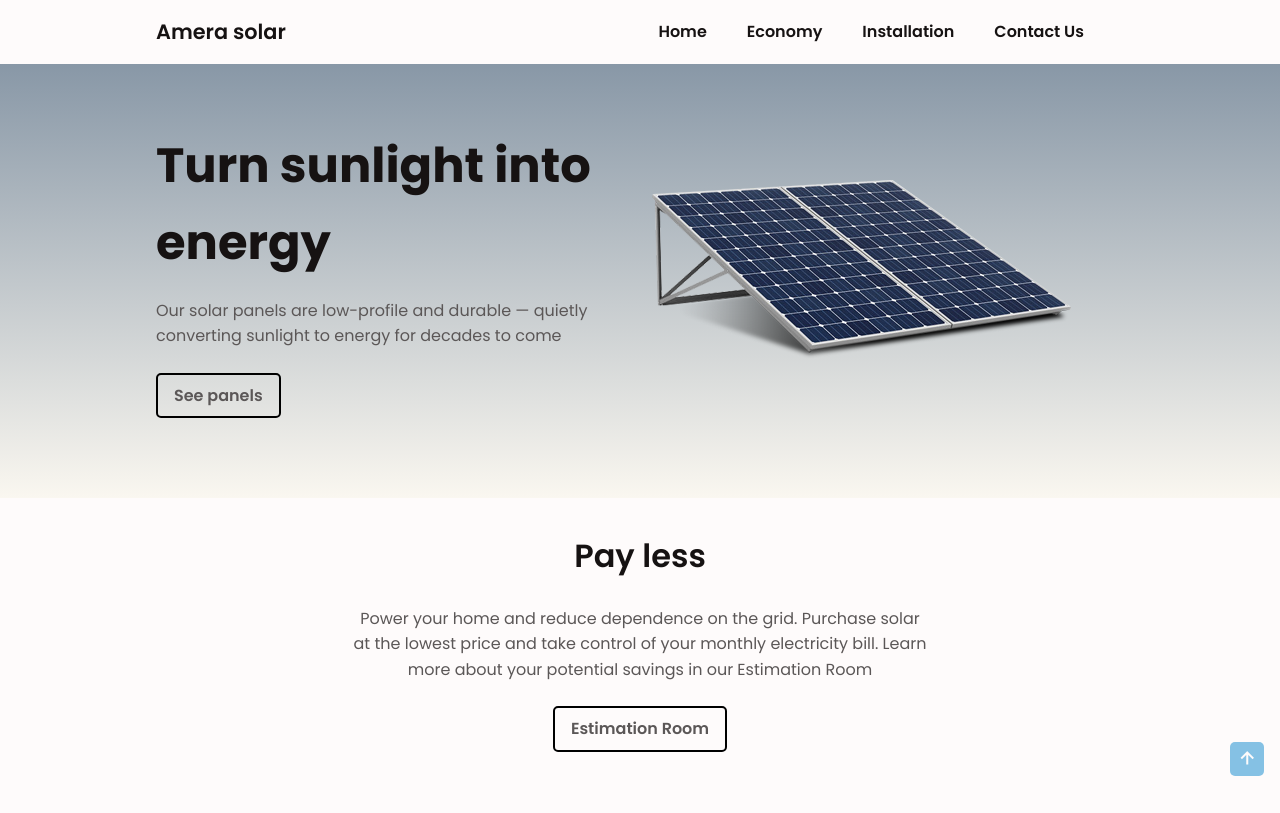
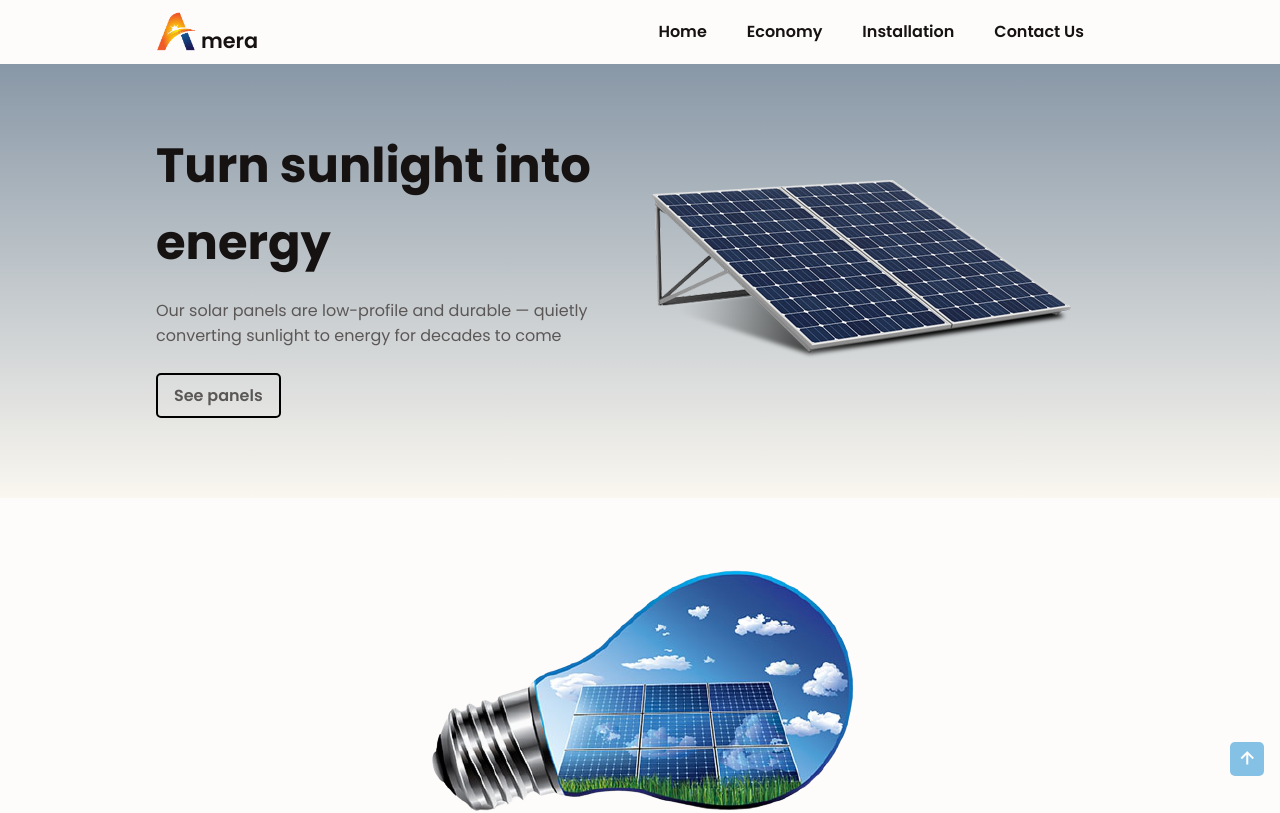
Before and after one commit to xivilai/Amera-solar, a plain HTML site: page index.html in a window 1280 px wide. Shown: the top 813 px of the page. Drawn offline with nearby package versions, Linux system fonts and the light colour scheme.

Commit message:
- Add company logo to header - switch image/text order in the economy section

```diff
--- a/css/style.scss
+++ b/css/style.scss
@@ -136,6 +136,20 @@ a {
   justify-content: space-between;
   align-items: center;
 }
+
+// Logo
+.logo__img {
+  width: 32px;
+  vertical-align: middle;
+}
+
+.logo__text {
+  vertical-align: bottom;
+  display: inline-block;
+  transform: translateY(5px);
+}
+
+
 
 @media screen and (max-width: 768px) {
     .nav__menu {
@@ -426,6 +440,12 @@ a {
   }
 
   // ====== Navigation =====
+
+  // Logo
+  .logo__img {
+    width: 40px;
+  }
+
   .nav {
     height: calc(#{$header-height} + 1rem);
   }
--- a/index.html
+++ b/index.html
@@ -23,7 +23,10 @@
     <!-- ===== Header ===== -->
     <header id="header" class="m-header">
         <nav class="nav m-container">
-            <a href="#" class="nav__logo">Amera solar</a>
+            <a href="#" class="nav__logo" id="logo">
+                <img src="images/logo.png" class="logo__img" alt="company logo">
+                <span class="logo__text">mera</span>
+            </a>
 
             <div class="nav__menu" id="nav-menu">
                 <ul class="nav__list">
@@ -61,6 +64,9 @@
         <!-- ======== Economy =========== -->
         <section class="economy section" id="economy">
             <div class="economy__container m-container m-grid">
+                <div class="economy__img">
+                    <img src="images/save.png" alt="save money">
+                </div>
                 <div class="economy__data">
                     <h2 class="section-title-center">Pay less</h2>
                     <div class="economy__content">
@@ -70,9 +76,6 @@
                             savings in our Estimation Room</p>
                         <a href="#" class="button">Estimation Room</a>
                     </div>
-                </div>
-                <div class="economy__img">
-                    <img src="images/save.png" alt="save money">
                 </div>
             </div>
         </section>
```
Also changed, not shown: css/style.css, images/logo.png (added), 1 other file.
